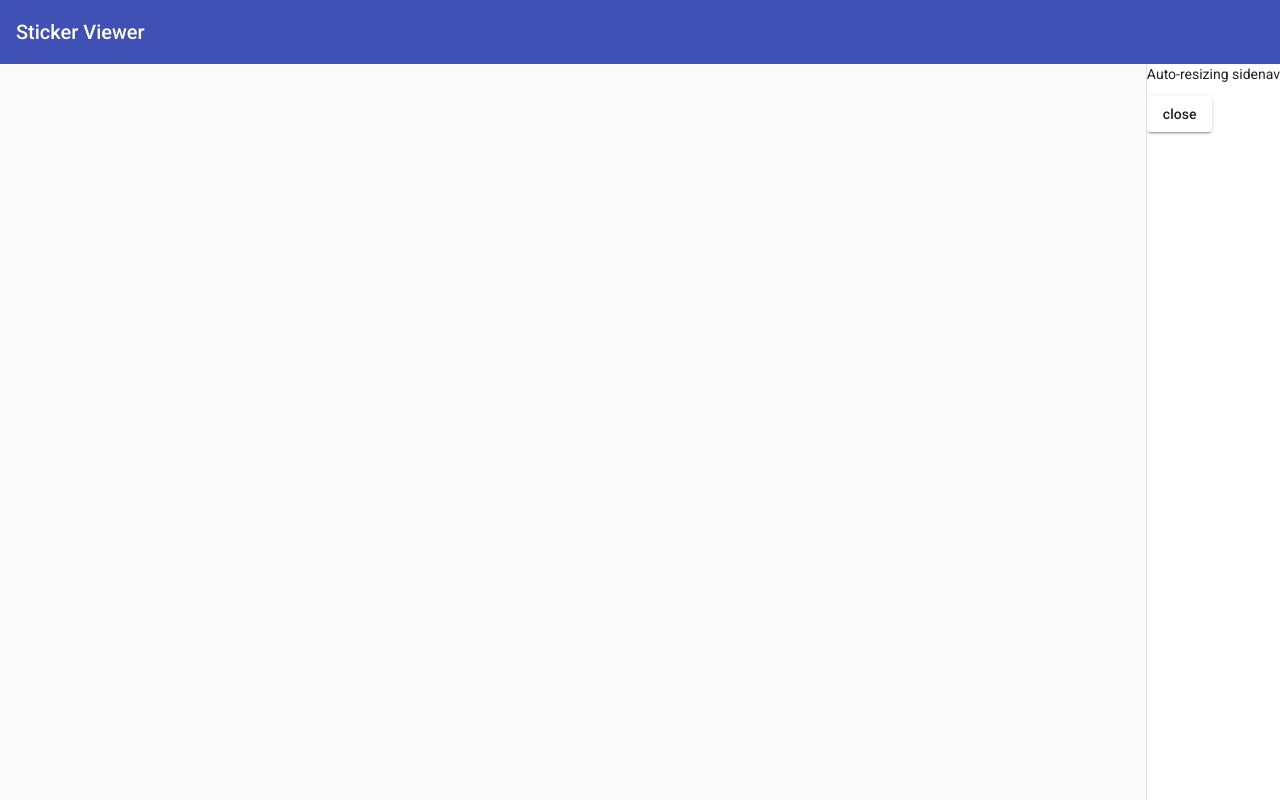
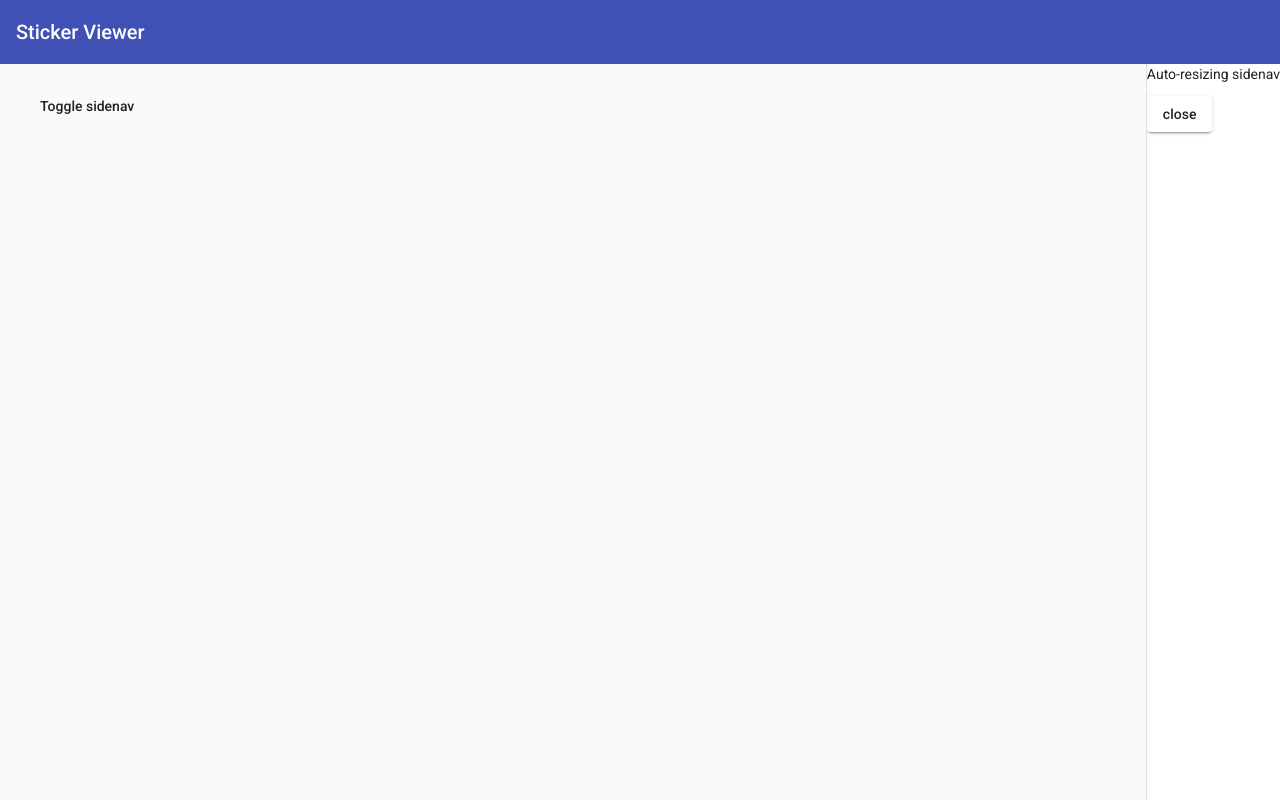
Before and after one commit to felipewesley/fwc-2022-sticker-viewer, an Angular app: page /search in a window 1280 px wide. Built offline with nearby package versions, Linux system fonts and the light colour scheme.

Commit message:
teste loading component na página de pesquisa

```diff
--- a/src/app/modules/pesquisa/pesquisa.component.html
+++ b/src/app/modules/pesquisa/pesquisa.component.html
@@ -19,7 +19,11 @@
     <!-- Content -->
     <mat-drawer-content class="drawer-content">
 
-        <div>
+        <loading *ngIf="loading"></loading>
+
+        <div class="container">
+
+            <!-- <div>
                 <br><br><br><br><br>
                 <br><br><br><br><br>
                 <br><br><br><br><br>
@@ -28,7 +32,7 @@
                 <br><br><br><br><br>
                 <br><br><br><br><br>
                 <br><br><br><br><br>
-        </div>
+            </div> -->
 
             <button type="button" mat-button (click)="drawer.toggle()">
                 Toggle sidenav
@@ -45,6 +49,8 @@
                 <br><br><br><br><br>
             </div>
 
+        </div>
+
     </mat-drawer-content>
 
 </mat-drawer-container>
--- a/src/app/modules/pesquisa/pesquisa.component.scss
+++ b/src/app/modules/pesquisa/pesquisa.component.scss
@@ -20,12 +20,18 @@
         // background: radial-gradient(circle, rgba(95,70,158,1) 0%, rgba(82,191,179,1) 70%);
 
         display: block;
-        overflow: auto;
+        position: relative;
 
-        height: 100%;
-        max-height: 100%;
+        .container {
 
-        padding: 24px;
+            display: block;
+            overflow: auto;
+
+            height: 100%;
+            max-height: 100%;
+
+            padding: 24px;
+        }
 
     }
 }
--- a/src/app/modules/pesquisa/pesquisa.component.ts
+++ b/src/app/modules/pesquisa/pesquisa.component.ts
@@ -7,9 +7,12 @@ import { Component, OnInit } from "@angular/core";
 })
 export class PesquisaComponent implements OnInit {
 
+    public loading = true;
+
     constructor() { }
 
     ngOnInit(): void {
 
+        setTimeout(() => this.loading = false, 5000);
     }
 }
--- a/src/app/modules/pesquisa/pesquisa.module.ts
+++ b/src/app/modules/pesquisa/pesquisa.module.ts
@@ -2,6 +2,7 @@ import { NgModule } from "@angular/core";
 import { RouterModule } from "@angular/router";
 
 import { SharedModule } from "app/shared";
+import { LoadingComponent } from "app/shared/components/loading/loading.component";
 
 import { pesquisaRoutes as routes } from "./pesquisa.routing";
 
@@ -10,6 +11,7 @@ import { PesquisaComponent } from "./pesquisa.component";
 @NgModule({
     imports: [
         SharedModule,
+        LoadingComponent,
 
         RouterModule.forChild(routes)
     ],
```
Lines whose indentation alone changed are shown as unchanged.
